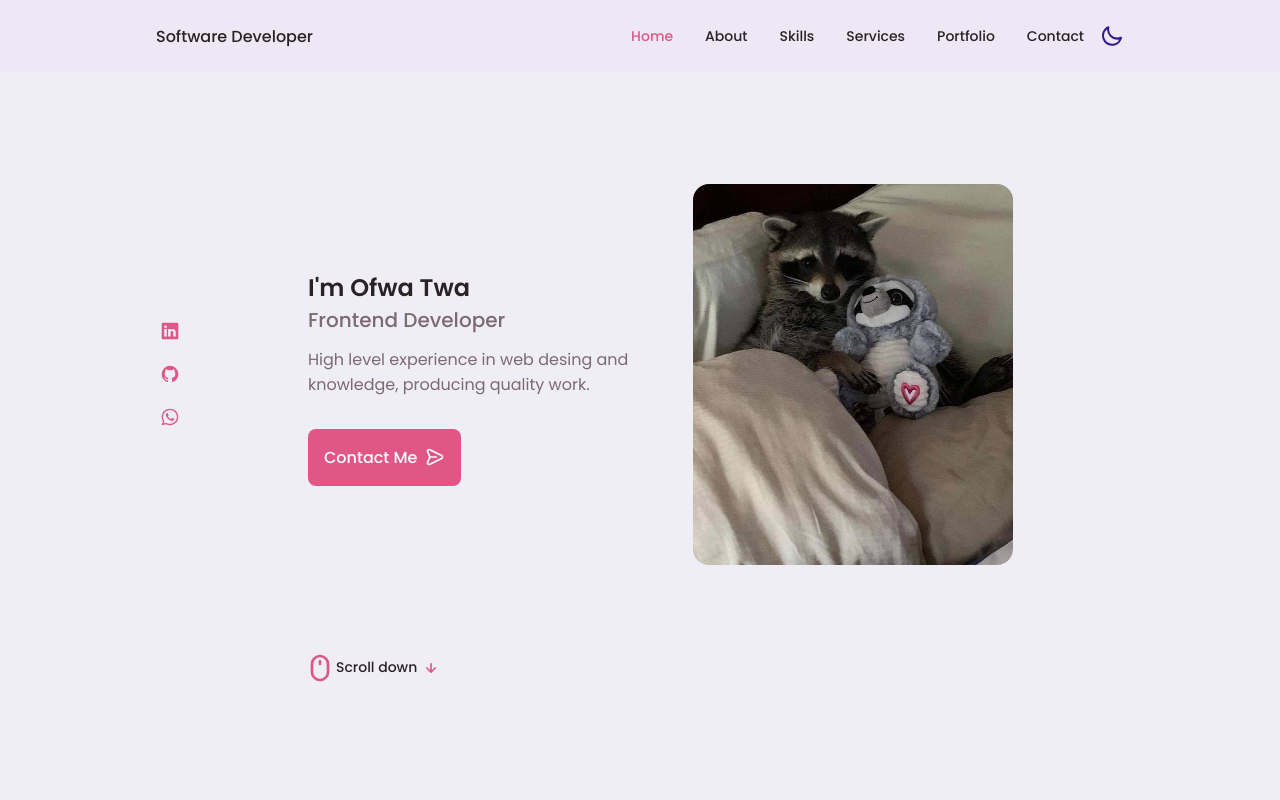
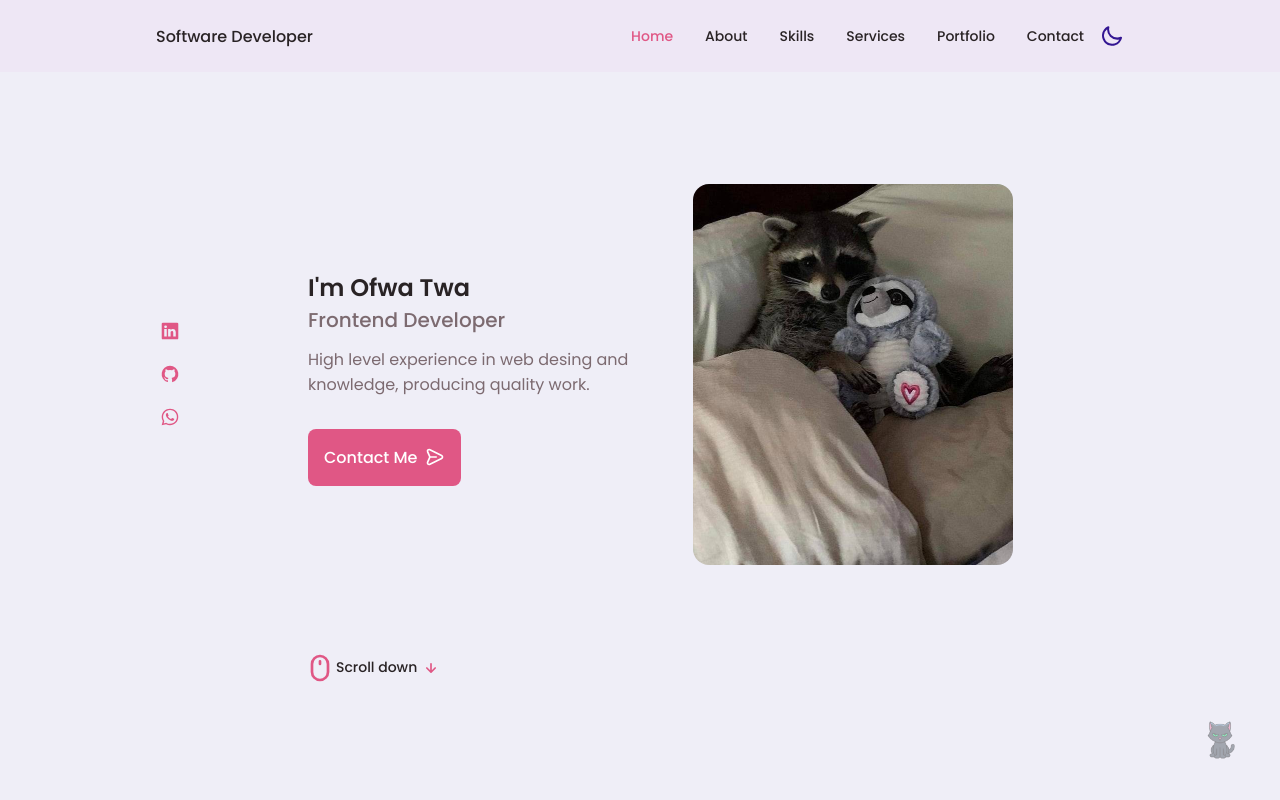
Before and after one commit to OfwaTwa/Portafolio2.0, a React (Vite) app: page / in a window 1280 px wide. Shown: the top 800 px of the page. Built offline with nearby package versions, Linux system fonts and the light colour scheme.

Commit message:
Portfolio_v2.2

```diff
--- a/src/App.jsx
+++ b/src/App.jsx
@@ -10,6 +10,7 @@ import Services from "./componentes/Servicies";
 import Portfolio from "./componentes/Portfolio";
 import ProjectInMind from "./componentes/ProjectInMind";
 import ContactMe from "./componentes/ContactMe";
+import Cat from "./componentes/Cat";
 
 function App() {
   return (
@@ -17,6 +18,7 @@ function App() {
       <Cabecera />
       <Home />
       <About />
+      <Cat />
       <Skills />
       <Qualification />
       <Services />
--- a/src/componentes/cats.jsx
+++ b/src/componentes/Cat.jsx
@@ -1,32 +1,29 @@
 import React from "react";
 import { useState } from "react";
-
+//
 import iconCat from "../imagenes/cats/catIcon.png";
 import imageUmi from "../imagenes/cats/Umi.jpg";
-
-import "../style/cats.css"
-const Cats = (props) => {
-
+//Style
+import "../index.css";
+const Cat = () => {
   const [open, setOpen] = useState(false);
 
-  const onClick = (props) => {
-    if(open){
-      setOpen(false);
-    } else{
-      setOpen(true);
-    }
-  }
+  const onClick = () => {
+    setOpen(!open);
+  };
 
   return (
     <div>
       <div className="image__container">
-        <img src={iconCat} alt=" " className="image__icon" onClick={()=>{onClick()}}/>
+        <img src={iconCat} alt=" " className="image__icon" onClick={onClick} />
       </div>
-      <div className={`container__cat ${open? "container__cat-active" : null }`} >
+      <div
+        className={`container__cat ${open ? "container__cat-active" : null}`}
+      >
         <img src={imageUmi} className="image__Umi" />
       </div>
     </div>
   );
 };
 
-export default Cats;
+export default Cat;
--- a/src/index.css
+++ b/src/index.css
@@ -209,6 +209,8 @@ img {
 .nav__toggle{
   font-size: 1.1rem;
   cursor: pointer;
+  display: flex;
+  justify-content: center;
 }
 
 .nav__toggle:hover{
@@ -1002,6 +1004,52 @@ img {
   background-color: var(--text-color-light);
 }
 
+/*========== Cats Style ==========*/
+.image__container{
+  position: fixed;
+  top: 1rem;
+  right: 2.5rem;
+  z-index: 9999;
+}
+
+.image__icon{
+  width: 40px;
+  opacity: 0.4;
+}
+
+.image__icon:hover{
+  opacity: 1;
+  width: 50px;
+  transition: .3s;
+  cursor: pointer;
+}
+
+.container__cat{
+  position: fixed;
+  top: 0;
+  left: 0;
+  right: 0;
+  bottom: 0;
+  background-color: rgba(0, 0, 0, .40);
+  display: flex;
+  align-items: center;
+  justify-content: center;
+  z-index: 1000;
+  opacity: 0;
+  visibility: hidden;
+  transition: 1s;
+}
+
+.container__cat-active{
+  opacity: 1;
+  visibility: visible;
+}
+
+.image__Umi {
+  width: 70%;
+  border-radius: .5rem;
+}
+
 /*==================== MEDIA QUERIES ====================*/
 
 /* For small devices */
@@ -1263,6 +1311,10 @@ img {
   .footer__copy{
     margin-top: 4.5rem;
   }
+  .image__container{
+    top: 90vh;
+    bottom: 0px;
+  }
 }
 /* For large devices */
 
@@ -1313,6 +1365,11 @@ img {
   .contact___inputs{
     grid-template-columns: repeat(2, 1fr);
   }
+
+  .image__container{
+    top: 90vh;
+    bottom: 0px;
+  }
 }
 
 @media screen and (min-width: 1400px) {
@@ -1328,4 +1385,9 @@ img {
     height: 100%;
   }
 
+  .image__container{
+    top: 70vh;
+    bottom: 0px;
+  }
+
 }
```
Also changed, not shown: src/style/cats.css (deleted, +0 -44 lines).
